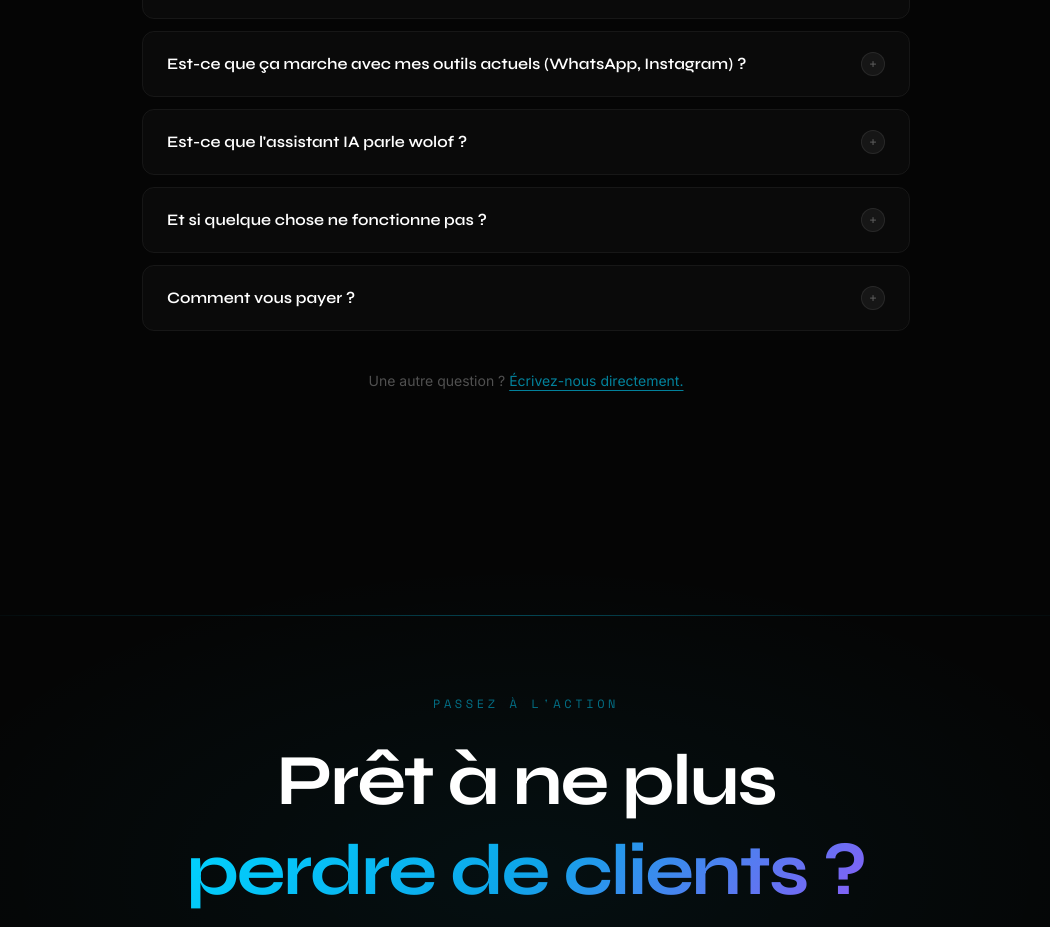
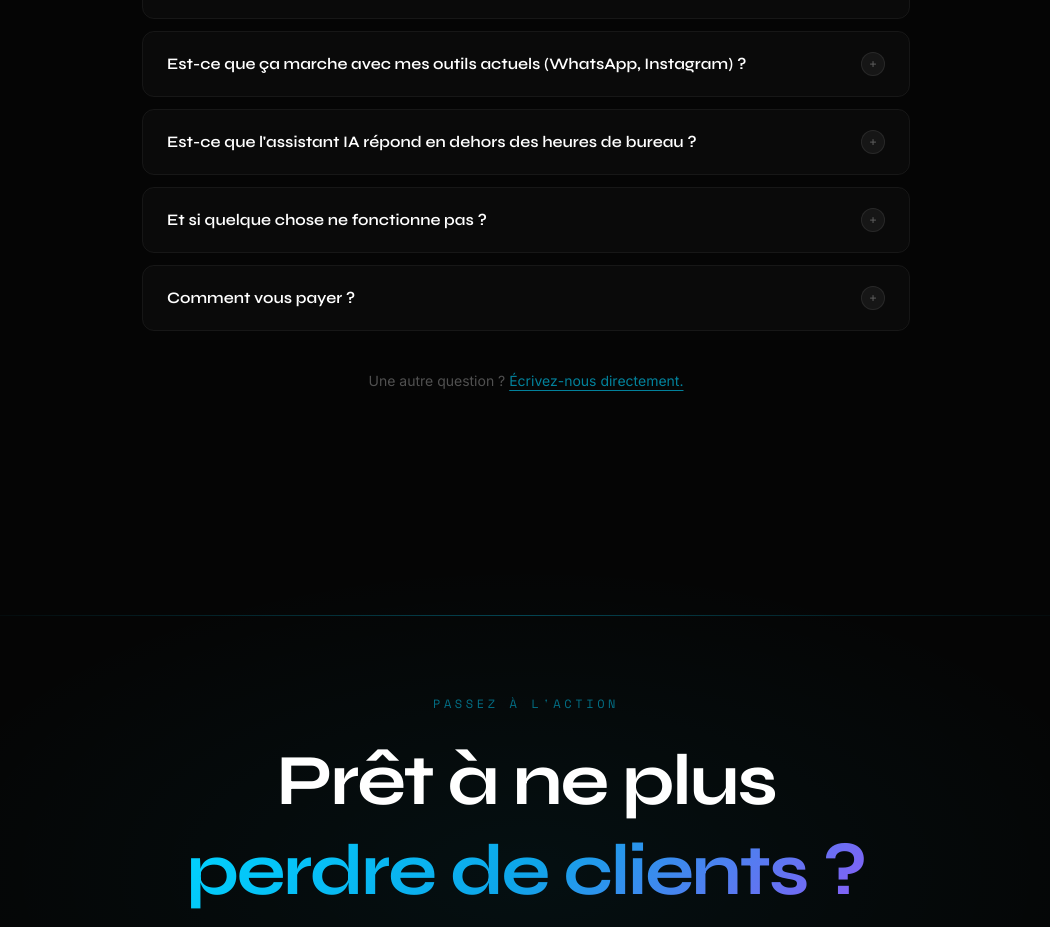
Before and after one commit to skyworksweb/skywoksweb, a Next.js app: page / in a window 1280 px wide. Shown: the part 8620-9547 px from the top of the page, without its empty margins (114-1164 px from the left). Built offline with nearby package versions, Linux system fonts and the light colour scheme.

Commit message:
fix: suppression de toute mention du wolof sur le site

```diff
--- a/components/sections/FAQ.tsx
+++ b/components/sections/FAQ.tsx
@@ -16,8 +16,8 @@ const faqs = [
     a: "Oui. On branche nos solutions sur vos canaux existants. Vous n'avez rien à changer.",
   },
   {
-    q: "Est-ce que l'assistant IA parle wolof ?",
-    a: "Oui. Nos assistants répondent en français et en wolof, selon vos clients.",
+    q: "Est-ce que l'assistant IA répond en dehors des heures de bureau ?",
+    a: "Oui. L'assistant répond 24h/24, 7j/7 — nuits, week-ends et jours fériés inclus. Aucun client ne reste sans réponse.",
   },
   {
     q: "Et si quelque chose ne fonctionne pas ?",
```
